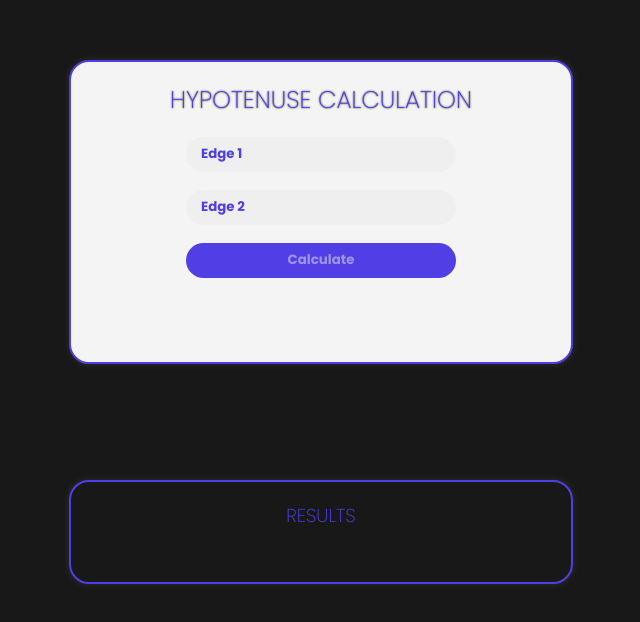
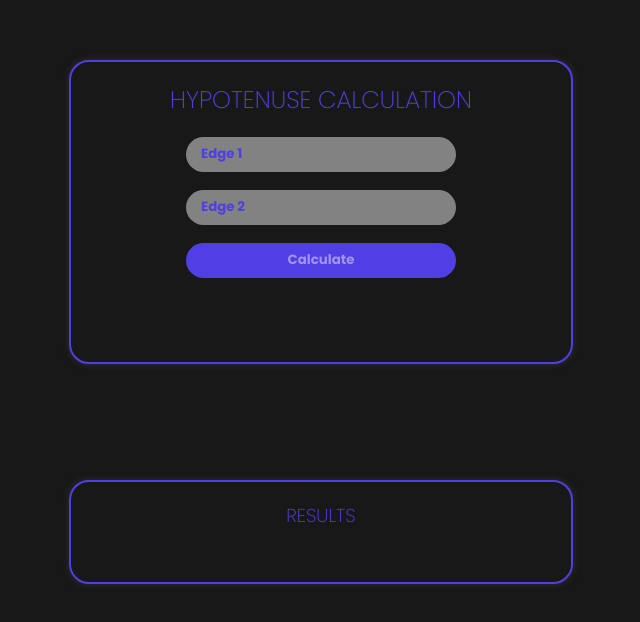
Before and after one commit to JWSEVERIN/Hypotenuse, a plain HTML site: page index.html in a window 1280 px wide. Shown: the part 108-730 px from the top of the page, without its empty margins (319-959 px from the left). Drawn offline with Linux system fonts and the light colour scheme; a web font is replaced by a local one.

Commit message:
Update main.css

```diff
--- a/main.css
+++ b/main.css
@@ -12,7 +12,6 @@ body, html {
 }
 .container{
     position: absolute;
-    background-color: #F4F4F4;
     top: 40%;
     left: 50%;
     transform: translate(-50%,-50%);
```
